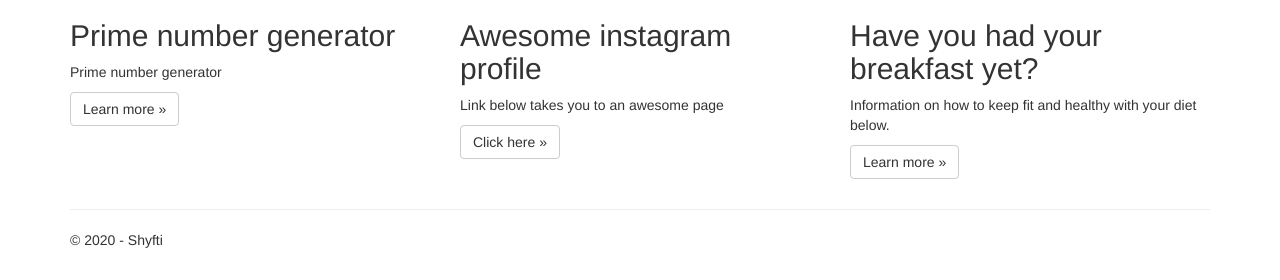
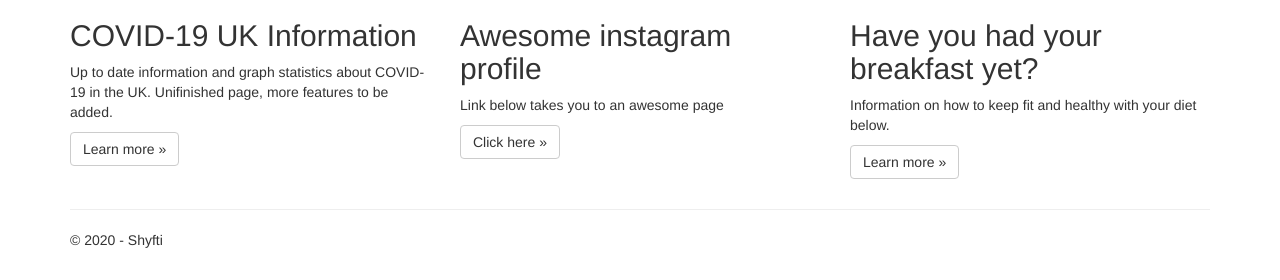
Before and after one commit to breadboykid/ShyftiWebProject, a Flask app: page / in a window 1280 px wide. Shown: the part 1071-1351 px from the top of the page. Run offline with Flask 2, Linux system fonts and the light colour scheme; parts of the project's set-up code (start-up, migrations or seed data) failed here and were passed over; some libraries are stand-ins or nearby versions.

Commit message:
Add Date for graph

```diff
--- a/ShyftiWebProject/ShyftiWebProject/graph.py
+++ b/ShyftiWebProject/ShyftiWebProject/graph.py
@@ -26,7 +26,8 @@ class Graph():
         xticks = ticker.MaxNLocator(M)
 
         ax.xaxis.set_major_locator(xticks)
-        ax.set_title('Linear')
+        ax.set_title(f"Linear - (From {xs[0]} to {xs[-1]})")
+
         ax.set_xlabel('Date')
         ax.set_ylabel('Cases')
 
@@ -46,7 +47,7 @@ class Graph():
         xticks = ticker.MaxNLocator(M)
 
         ax.xaxis.set_major_locator(xticks)
-        ax.set_title('Logarithmic')
+        ax.set_title(f"Logarithmic - (From {xs[0]} to {xs[-1]})")
         ax.set_xlabel('Date')
         ax.set_ylabel('Cases')
         ax.set_yscale('log')
--- a/ShyftiWebProject/ShyftiWebProject/templates/index.html
+++ b/ShyftiWebProject/ShyftiWebProject/templates/index.html
@@ -18,11 +18,11 @@
 
 <div class="row">
     <div class="col-md-4">
-        <h2>Prime number generator</h2>
+        <h2>COVID-19 UK Information</h2>
         <p>
-            Prime number generator
+            Up to date information and graph statistics about COVID-19 in the UK. Unifinished page, more features to be added.
         </p>
-        <p><a class="btn btn-default" href="{{ url_for('primenumbergenerator') }}">Learn more &raquo;</a></p>
+        <p><a class="btn btn-default" href="{{ url_for('coronavirus') }}">Learn more &raquo;</a></p>
     </div>
     <div class="col-md-4">
         <h2>Awesome instagram profile</h2>
--- a/ShyftiWebProject/ShyftiWebProject/templates/layout.html
+++ b/ShyftiWebProject/ShyftiWebProject/templates/layout.html
@@ -18,7 +18,7 @@
                     <span class="icon-bar"></span>
                     <span class="icon-bar"></span>
                 </button>
-                <a href="/" class="navbar-brand">Shifty</a>
+                <a href="/" class="navbar-brand">Shyfti</a>
             </div>
             <div class="navbar-collapse collapse">
                 <ul class="nav navbar-nav">
```
